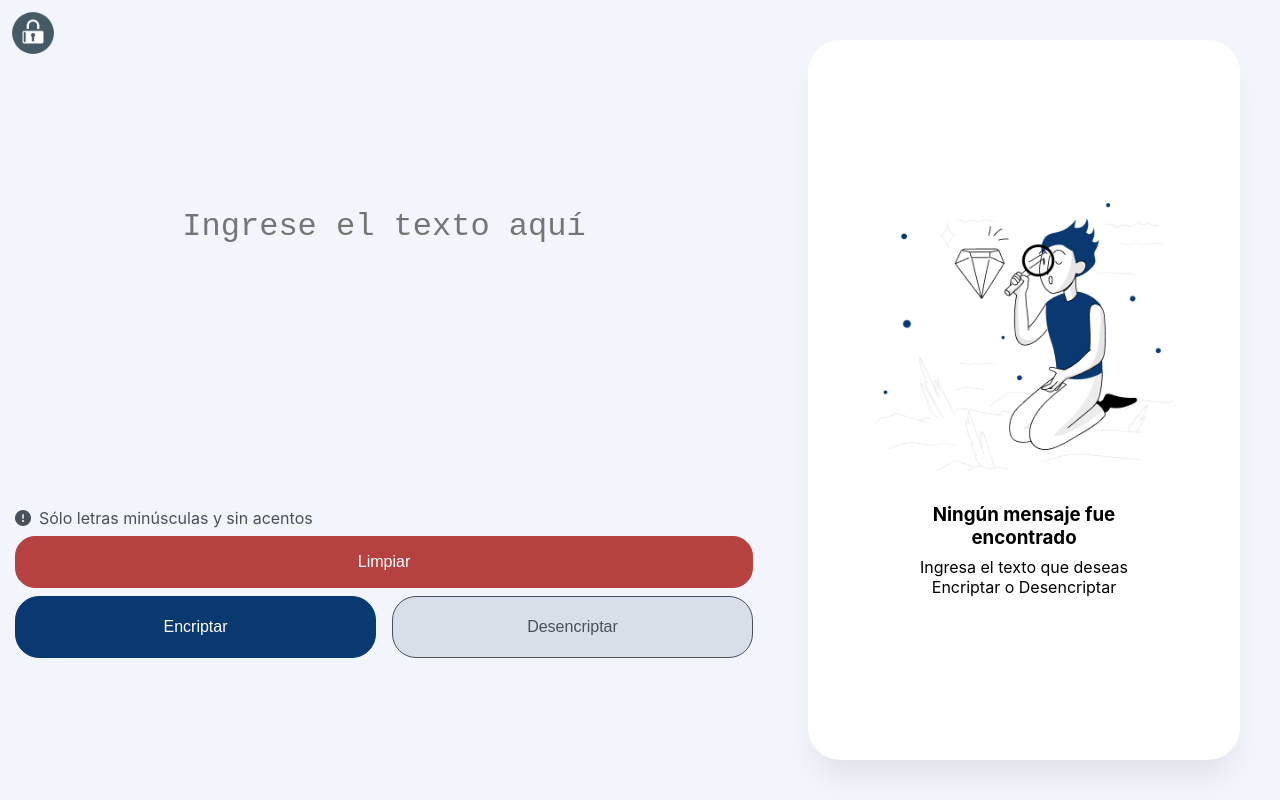
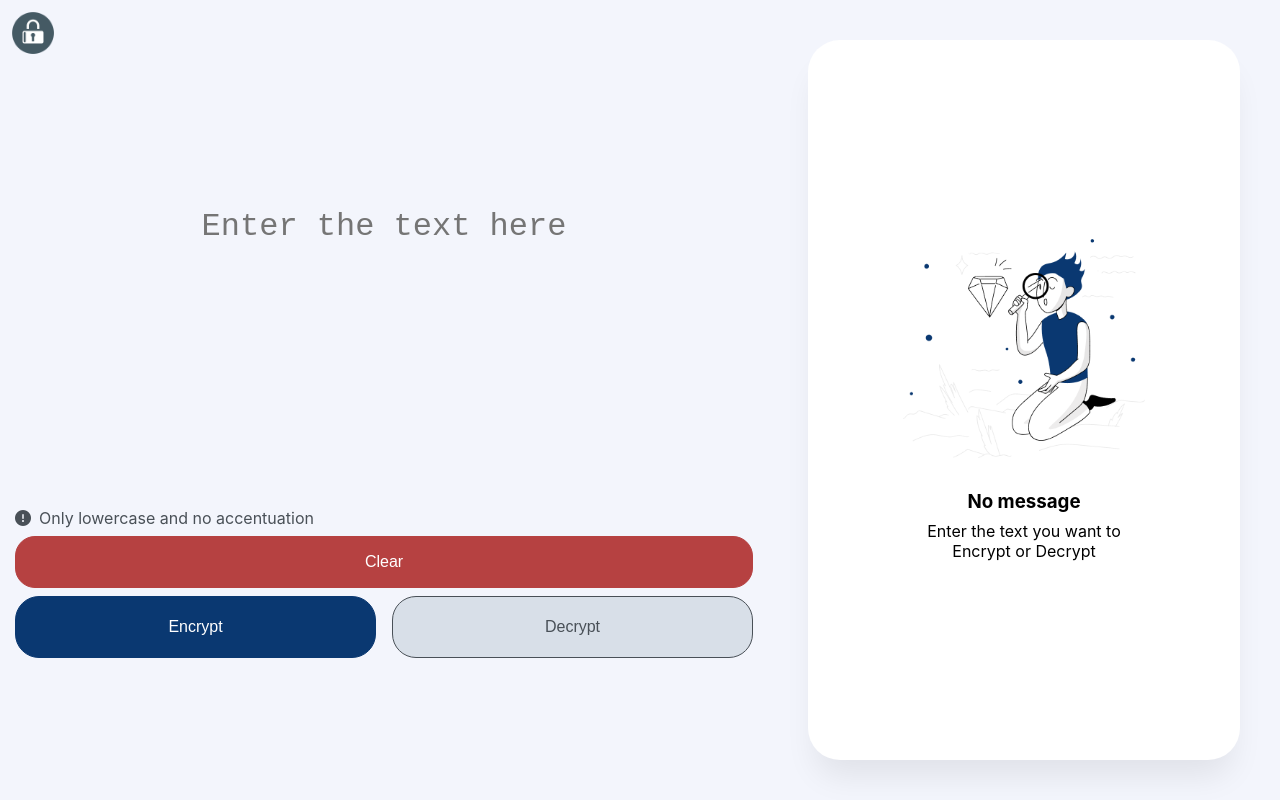
Before and after one commit to alfclark/alura-challenge1, a Vue app: page / in a window 1280 px wide. Built offline with nearby package versions, Linux system fonts and the light colour scheme.

Commit message:
Translation to english

```diff
--- a/src/components/EncryptionView.vue
+++ b/src/components/EncryptionView.vue
@@ -8,19 +8,19 @@
         <textarea
           class="textarea"
           v-model="inputData"
-          placeholder="Ingrese el texto aquí"
+          placeholder="Enter the text here"
           required
         ></textarea>
         <div class="send">
           <div class="btnMessage">
             <i class="fa-solid fa-circle-exclamation"></i>
-            <p>Sólo letras minúsculas y sin acentos</p>
+            <p>Only lowercase and no accentuation</p>
           </div>
           <div class="buttons">
-            <button @click="clearData" class="clear">Limpiar</button>
+            <button @click="clearData" class="clear">Clear</button>
             <div class="actionButtons">
-              <button class="encrypt" @click="encryptData">Encriptar</button>
-              <button class="decrypt" @click="decryptData">Desencriptar</button>
+              <button class="encrypt" @click="encryptData">Encrypt</button>
+              <button class="decrypt" @click="decryptData">Decrypt</button>
             </div>
           </div>
         </div>
@@ -28,16 +28,14 @@
     </div>
     <div class="outputScreen">
       <div class="card">
-        <h3 class="hide" :class="hide">El mensaje encriptado es:</h3>
+        <h3 class="hide" :class="hide">The encrypted message is:</h3>
         <p class="outputData">
           {{ encData }}
         </p>
         <div class="message" :class="show">
           <img class="doll" src="@/assets/doll.png" alt="" />
-          <h3 class="cardMsg">Ningún mensaje fue encontrado</h3>
-          <p class="desc">
-            Ingresa el texto que deseas Encriptar o Desencriptar
-          </p>
+          <h3 class="cardMsg">No message</h3>
+          <p class="desc">Enter the text you want to Encrypt or Decrypt</p>
         </div>
       </div>
     </div>
```
